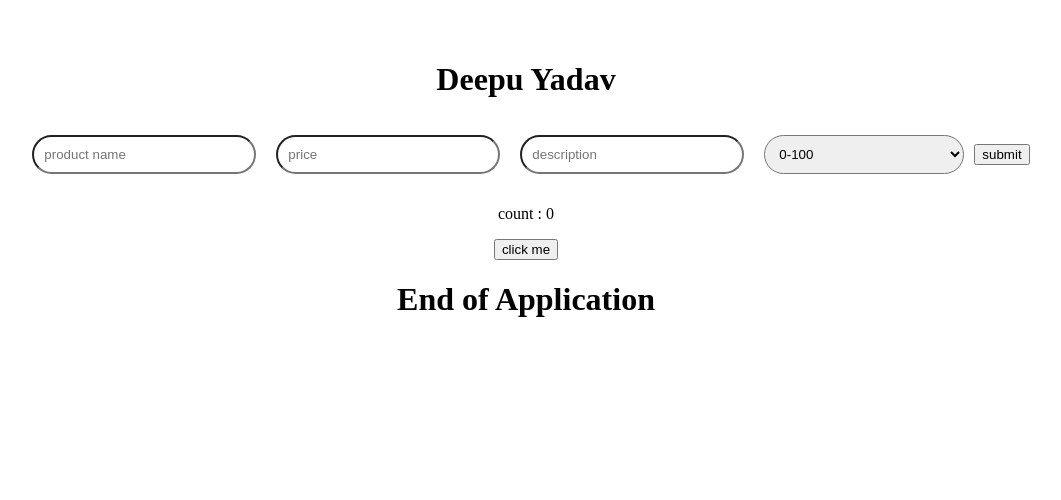
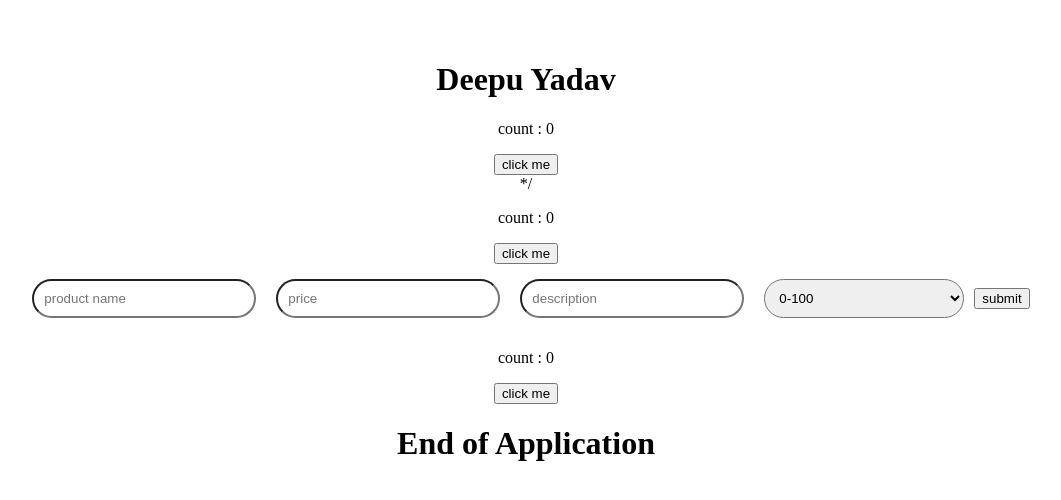
Before and after one commit to dpuydv/test-repo, a React (Vite) app: page / in a window 1280 px wide. Shown: the top 500 px of the page, without its empty margins (114-1175 px from the left). Built offline with nearby package versions, Linux system fonts and the light colour scheme.

Commit message:
two file commits in one file

```diff
--- a/src/App.jsx
+++ b/src/App.jsx
@@ -10,14 +10,14 @@ function App() {
   return (
     <>
       <h1>Deepu Yadav</h1>
-      {/* <State/> */}
-      {/* <UstateExample /> */}
+      <State/> */
+      {/* <UstateExample />
       {/* <h1></h1> */}
       {/* <div className="layout" >
         <h1>Form Handling</h1>
         <Form />
       </div> */}
-
+      <UseEffectExample />
       <Form />
       <UseEffectExample />
 
--- a/src/Form.jsx
+++ b/src/Form.jsx
@@ -53,3 +53,5 @@ function Form() {
 }
 
 export default Form
+
+// made changes here  as well
```
